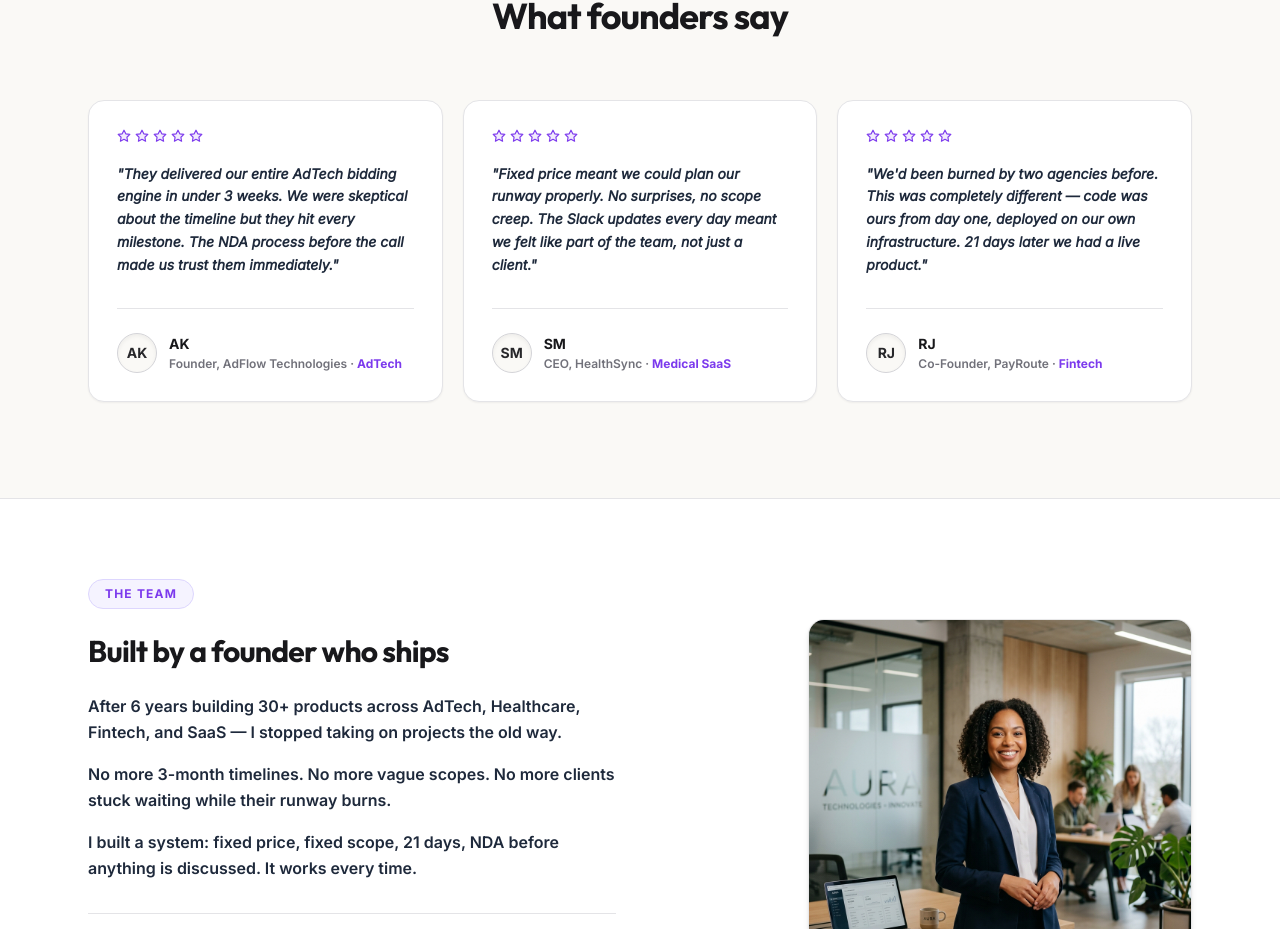
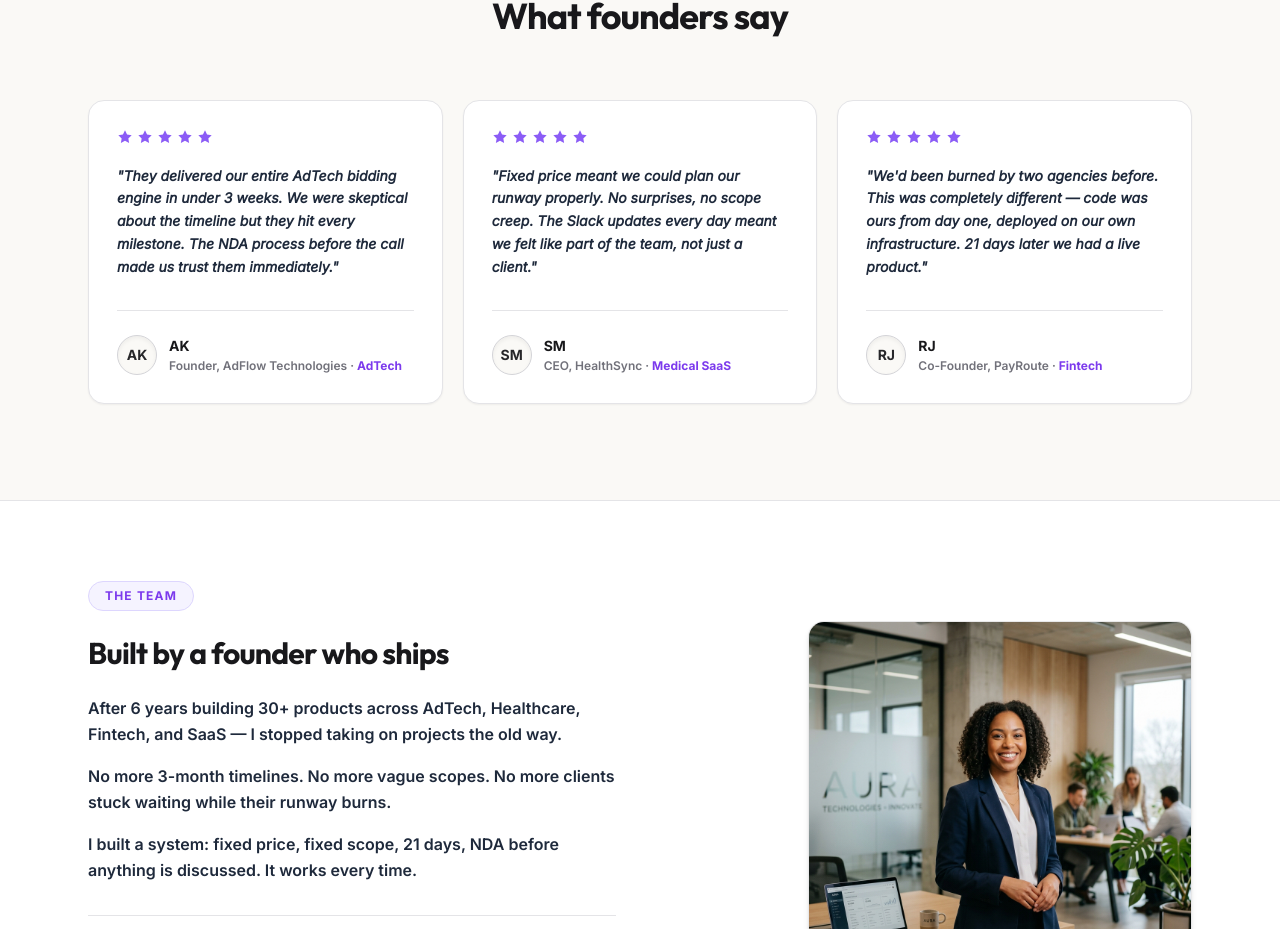
Before and after one commit to chitrapathak9/LaunchPilotClean, a React (Vite) app: page / in a window 1280 px wide. Shown: the part 6132-7061 px from the top of the page. Built offline with nearby package versions, Linux system fonts and the light colour scheme; no server answers.

Commit message:
chore: replace Tabler stars with custom filled SVG stars in testimonials card

```diff
--- a/src/components/LaunchTestimonials.tsx
+++ b/src/components/LaunchTestimonials.tsx
@@ -55,11 +55,9 @@ export function LaunchTestimonials() {
                   {/* 5 Stars */}
                   <div className="flex gap-1">
                     {[...Array(5)].map((_, i) => (
-                      <IconStar
-                        key={i}
-                        className="text-violet-600 fill-violet-600/10"
-                        size={14}
-                      />
+                      <svg key={i} className="w-4 h-4 text-violet-500" viewBox="0 0 24 24" fill="currentColor">
+                        <path d="M12 2l3.09 6.26L22 9.27l-5 4.87 1.18 6.88L12 17.77l-6.18 3.25L7 14.14 2 9.27l6.91-1.01L12 2z"/>
+                      </svg>
                     ))}
                   </div>
 
```
